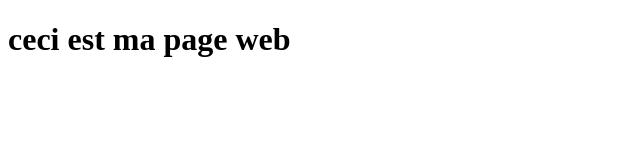
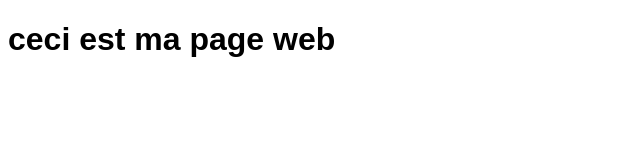
Before and after one commit to SHAMS28/mon-repo-3, a plain HTML site: page index.html in a window 1280 px wide. Shown: the whole page, without its empty margins (0-640 px from the left). Drawn offline with Linux system fonts and the light colour scheme.

Commit message:
rajouter les styles

```diff
--- a/index.html
+++ b/index.html
@@ -5,6 +5,7 @@
     <meta http-equiv="X-UA-Compatible" content="IE=edge" />
     <meta name="viewport" content="width=device-width, initial-scale=1.0" />
     <title>Document</title>
+    <link rel="stylesheet" href="style.css" />
   </head>
   <body>
     <h1>ceci est ma page web</h1>
--- a/style.css
+++ b/style.css
@@ -0,0 +1,3 @@
+h1 {
+  font-family: Arial, Helvetica, sans-serif;
+}
```
